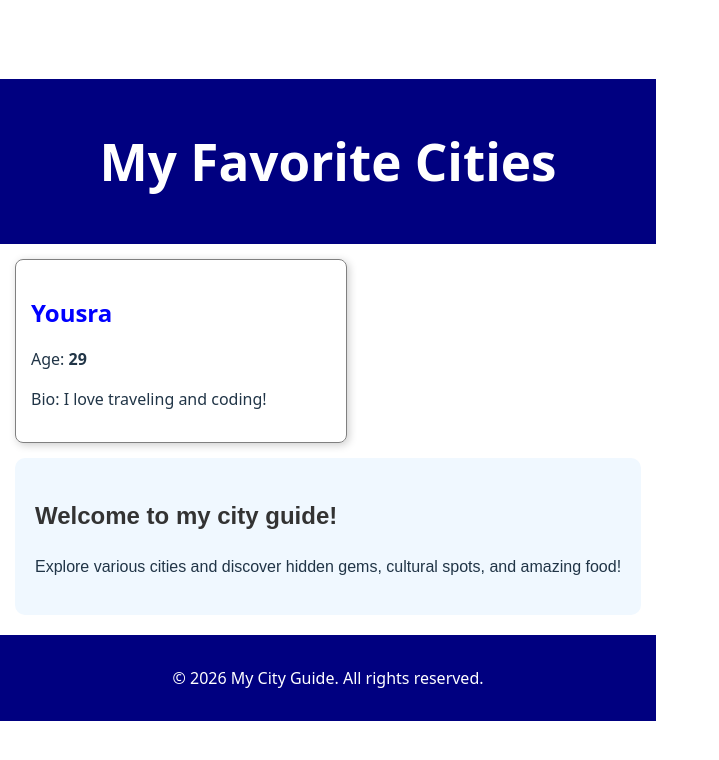
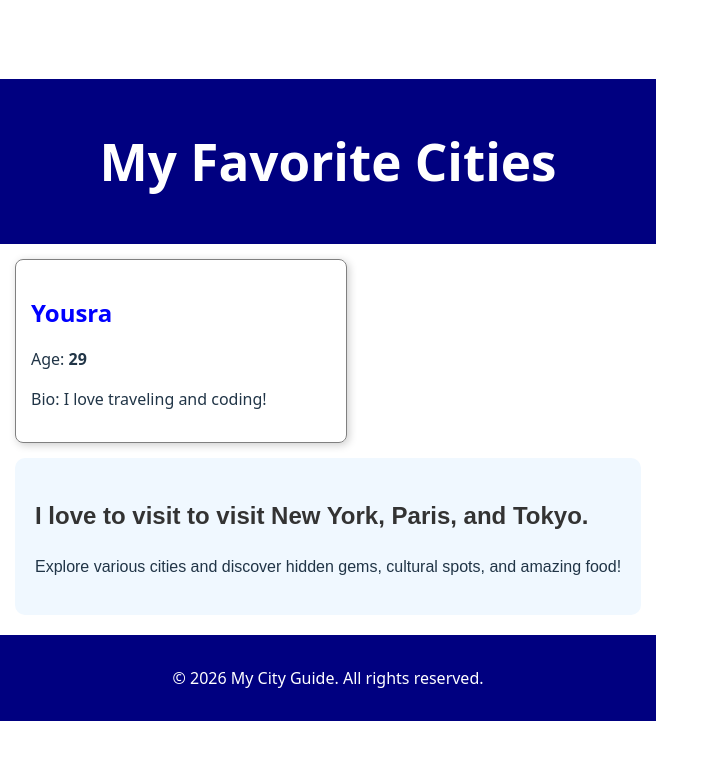
Before and after one commit to Yazouzou/alx-fe-reactjs, a React (Vite) app in the folder alx-react-app-new/: page / in a window 1280 px wide. Shown: the top 760 px of the page, without its empty margins (0-719 px from the left). Built offline with nearby package versions, Linux system fonts and the light colour scheme.

Commit message:
Enhance React componnents with inlined CSS styling

```diff
--- a/alx-react-app-new/src/components/MainContent.jsx
+++ b/alx-react-app-new/src/components/MainContent.jsx
@@ -10,7 +10,7 @@ const MainContent = () => {
       borderRadius: '10px',
       fontFamily: 'Arial, sans-serif'
     }}>
-      <h2 style={{ color: '#333' }}>Welcome to my city guide!</h2>
+      <h2 style={{ color: '#333' }}>I love to visit to visit New York, Paris, and Tokyo.</h2>
       <p style={{ lineHeight: '1.6' }}>
         Explore various cities and discover hidden gems, cultural spots, and amazing food!
       </p>
```
